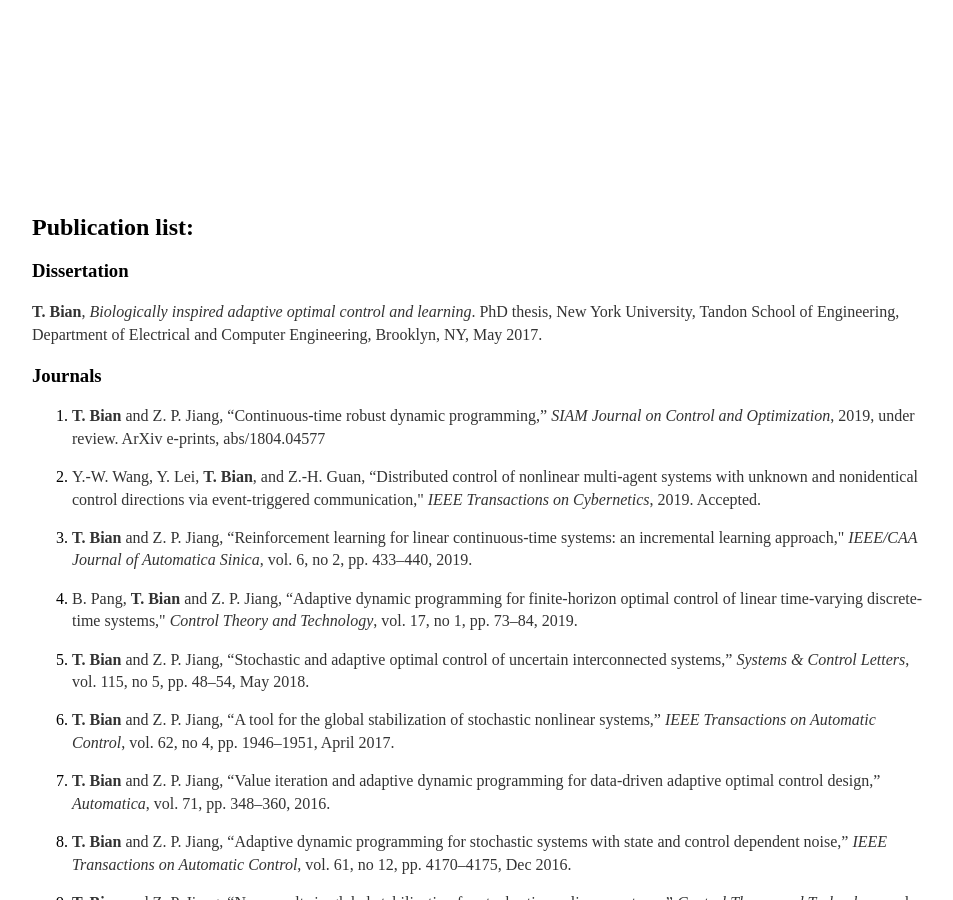
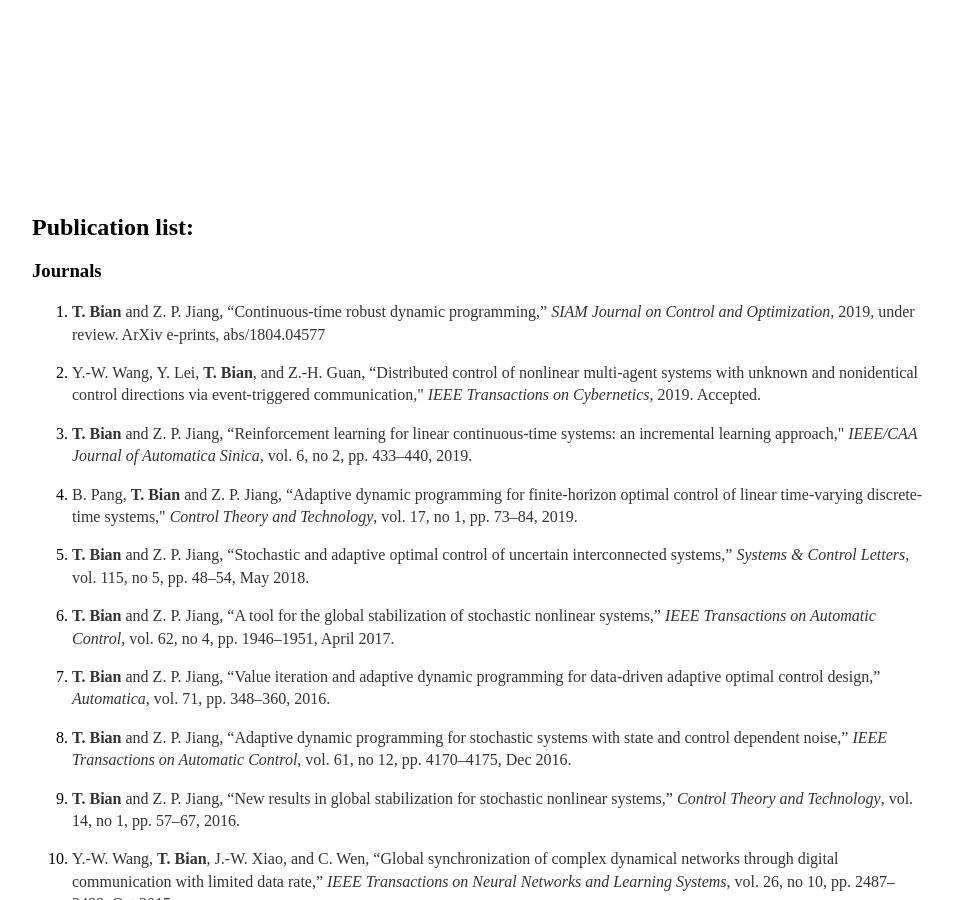
Before and after one commit to tao-bian-nyu/tao-bian-nyu.github.io, a Jekyll site: the page built from research/index.md, in a window 1280 px wide and 900 px high, scrolled down 2101 px. Shown: the whole window, without its empty margins (160-1113 px from the left). Built offline with Jekyll 4.4.1, drawn with Linux system fonts in a browser that asks for light colours; some of the changed text lies outside the part shown.

Commit message:
Update publications.md
move dissertation to the end

```diff
--- a/_includes/publications.md
+++ b/_includes/publications.md
@@ -1,8 +1,3 @@
-### Dissertation
-
-**T. Bian**, *Biologically inspired adaptive optimal control and learning*. PhD thesis, New York University, Tandon School of Engineering, Department of Electrical and Computer Engineering, Brooklyn, NY, May 2017.
-
-
 ### Journals
 
 1.  **T. Bian** and Z. P. Jiang, "Continuous-time robust dynamic programming," *SIAM Journal on Control and Optimization*, 2019, under review. ArXiv e-prints, abs/1804.04577
```
Also changed, not shown: other parts of _includes/publications.md (+4 -0 lines).
